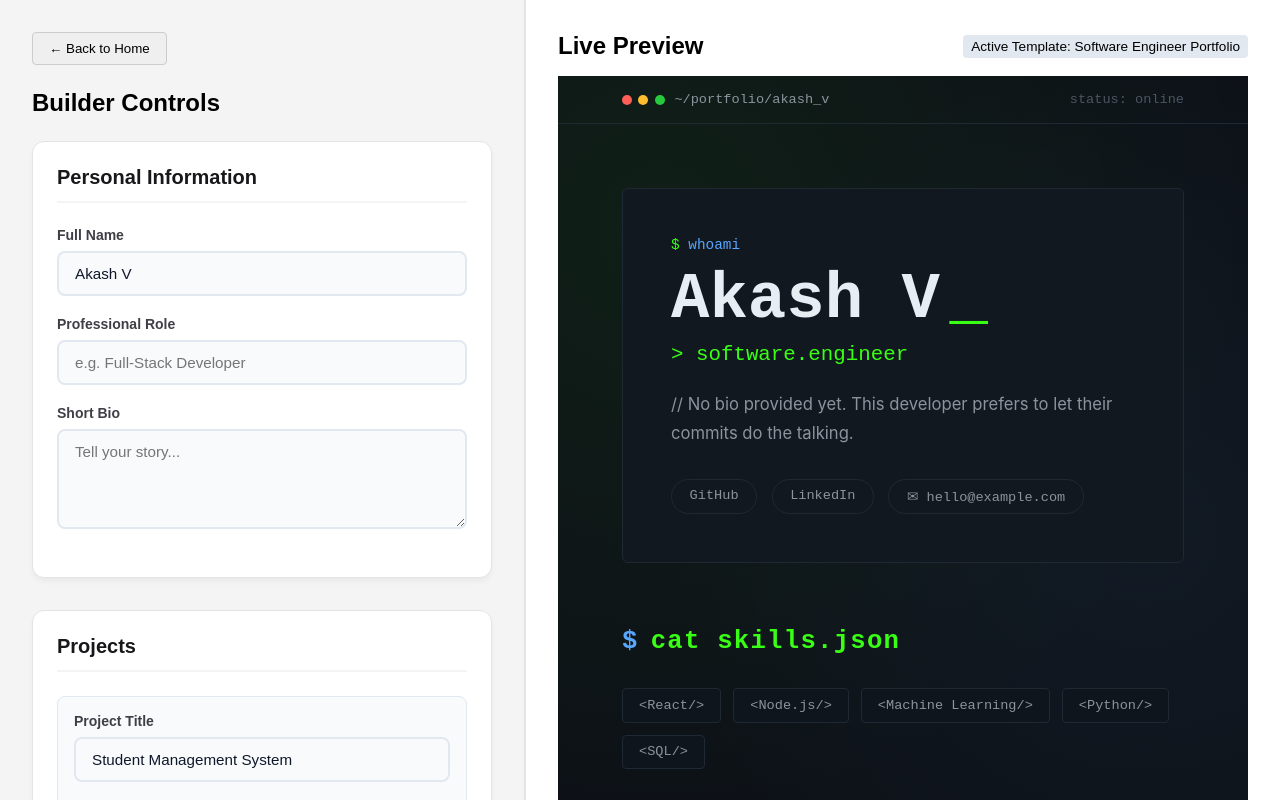
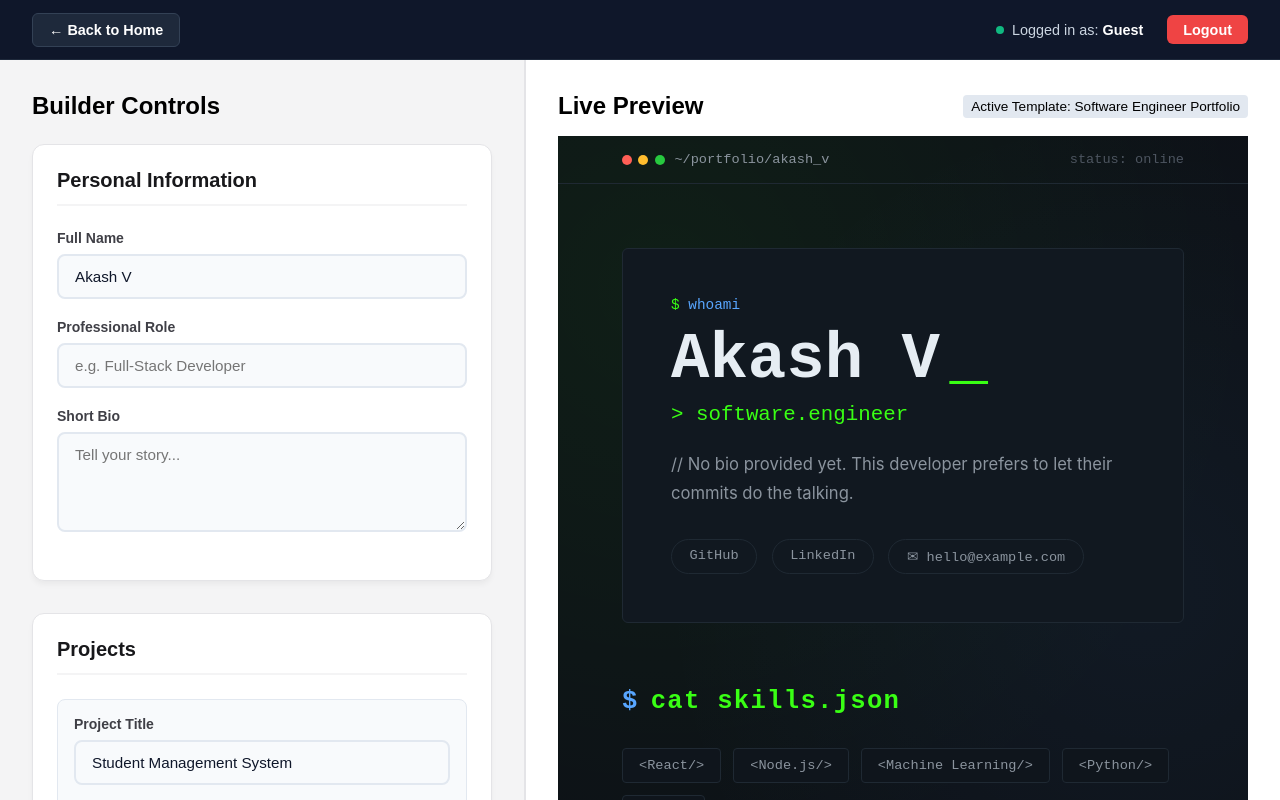
Before and after one commit to Akashv-deve/Student-Portfolio-Builder, a React (Vite) app in the folder frontend/: page /dashboard in a window 1280 px wide. Built offline with nearby package versions, Linux system fonts and the light colour scheme.

Commit message:
feat(frontend): implement global top navigation bar with user profile display and logout functionality

```diff
--- a/frontend/src/pages/Auth.jsx
+++ b/frontend/src/pages/Auth.jsx
@@ -29,6 +29,7 @@ export default function Auth() {
       if (response.ok) {
         // Save the JWT token to the browser!
         localStorage.setItem('token', data.token);
+        localStorage.setItem('userEmail', data.user.email);
         // Redirect to the builder
         navigate('/dashboard');
       } else {
--- a/frontend/src/pages/Dashboard.jsx
+++ b/frontend/src/pages/Dashboard.jsx
@@ -16,6 +16,16 @@ const Dashboard = ({ portfolioData, setPortfolioData }) => {
   const navigate = useNavigate();
   const [hoveredTemplate, setHoveredTemplate] = useState(null);
   const [publishModal, setPublishModal] = useState({ isOpen: false, url: '' });
+
+  // 👈 GRAB THE USER EMAIL
+  const userEmail = localStorage.getItem('userEmail') || 'Guest';
+
+  // 👈 LOGOUT FUNCTION
+  const handleLogout = () => {
+    localStorage.removeItem('token');
+    localStorage.removeItem('userEmail');
+    navigate('/auth');
+  };
 
   // THE DYNAMIC ZIP EXPORT ENGINE
   const handleExport = async () => {
@@ -164,16 +174,41 @@ const Dashboard = ({ portfolioData, setPortfolioData }) => {
   ];
 
   return (
-    <div style={{ display: 'flex', height: '100vh', width: '100vw', fontFamily: 'sans-serif' }}>
+    <div style={{ display: 'flex', flexDirection: 'column', height: '100vh', width: '100vw', fontFamily: 'sans-serif' }}>
 
-      {/* LEFT PANE: Builder Controls */}
-      <div style={{ flex: 1, padding: '2rem', backgroundColor: '#f4f4f5', overflowY: 'scroll', position: 'relative' }}>
+      {/* 🚀 NEW PREMIUM TOP NAV BAR */}
+      <div style={{ height: '60px', backgroundColor: '#0f172a', display: 'flex', justifyContent: 'space-between', alignItems: 'center', padding: '0 2rem', color: '#f8fafc', flexShrink: 0, borderBottom: '1px solid #1e293b' }}>
         <button
            onClick={() => navigate('/')}
-           style={{ marginBottom: '1.5rem', padding: '0.5rem 1rem', cursor: 'pointer', borderRadius: '4px', border: '1px solid #ccc' }}
+           style={{ padding: '0.5rem 1rem', cursor: 'pointer', borderRadius: '6px', border: '1px solid #334155', backgroundColor: '#1e293b', color: '#fff', fontSize: '0.9rem', fontWeight: 'bold', transition: 'all 0.2s' }}
+           onMouseOver={(e) => e.target.style.backgroundColor = '#334155'}
+           onMouseOut={(e) => e.target.style.backgroundColor = '#1e293b'}
         >
           ← Back to Home
         </button>
+
+        <div style={{ display: 'flex', alignItems: 'center', gap: '1.5rem' }}>
+          <div style={{ display: 'flex', alignItems: 'center', gap: '0.5rem' }}>
+            <div style={{ width: '8px', height: '8px', borderRadius: '50%', backgroundColor: '#10b981' }} />
+            <span style={{ fontSize: '0.9rem', color: '#cbd5e1' }}>Logged in as: <strong style={{ color: '#fff' }}>{userEmail}</strong></span>
+          </div>
+          <button
+            onClick={handleLogout}
+            style={{ padding: '0.4rem 1rem', backgroundColor: '#ef4444', color: '#fff', border: 'none', borderRadius: '6px', cursor: 'pointer', fontSize: '0.9rem', fontWeight: 'bold', transition: 'all 0.2s' }}
+            onMouseOver={(e) => e.target.style.backgroundColor = '#dc2626'}
+            onMouseOut={(e) => e.target.style.backgroundColor = '#ef4444'}
+          >
+            Logout
+          </button>
+        </div>
+      </div>
+
+      {/* MAIN BUILDER AREA */}
+      <div style={{ display: 'flex', flex: 1, overflow: 'hidden' }}>
+
+        {/* LEFT PANE: Builder Controls */}
+        {/* Make sure overflowY is 'scroll' to prevent the jitter we fixed earlier! */}
+        <div style={{ flex: 1, padding: '2rem', backgroundColor: '#f4f4f5', overflowY: 'scroll', position: 'relative' }}>
 
           <h2 style={{ fontSize: '1.5rem', fontWeight: 'bold', marginBottom: '1.5rem', color: '#000' }}>Builder Controls</h2>
 
@@ -210,7 +245,6 @@ const Dashboard = ({ portfolioData, setPortfolioData }) => {
                   style={{
                     padding: '0.75rem',
                     borderRadius: '6px',
-                  /* FIX #1: Always use a 2px border to prevent layout shifting on click */
                     border: portfolioData.selectedTemplate === tmpl.title ? '2px solid #3b82f6' : '2px solid #e2e8f0',
                     backgroundColor: portfolioData.selectedTemplate === tmpl.title ? '#eff6ff' : '#fff',
                     cursor: 'pointer',
@@ -234,7 +268,7 @@ const Dashboard = ({ portfolioData, setPortfolioData }) => {
                 borderRadius: '8px',
                 boxShadow: '0 4px 6px -1px rgba(0, 0, 0, 0.1)',
                 transition: 'all 0.2s ease',
-              minHeight: '160px' /* 👈 THIS STOPS THE BOX FROM RESIZING */
+                minHeight: '160px'
               }}>
                 {(() => {
                   const displayTmpl = hoveredTemplate || availableTemplates.find(t => t.title === portfolioData.selectedTemplate);
@@ -292,6 +326,7 @@ const Dashboard = ({ portfolioData, setPortfolioData }) => {
             )}
           </div>
         </div>
+      </div>
 
       {/* 🚀 PREMIUM SUCCESS MODAL OVERLAY */}
       {publishModal.isOpen && (
```
Lines whose indentation alone changed are shown as unchanged.
